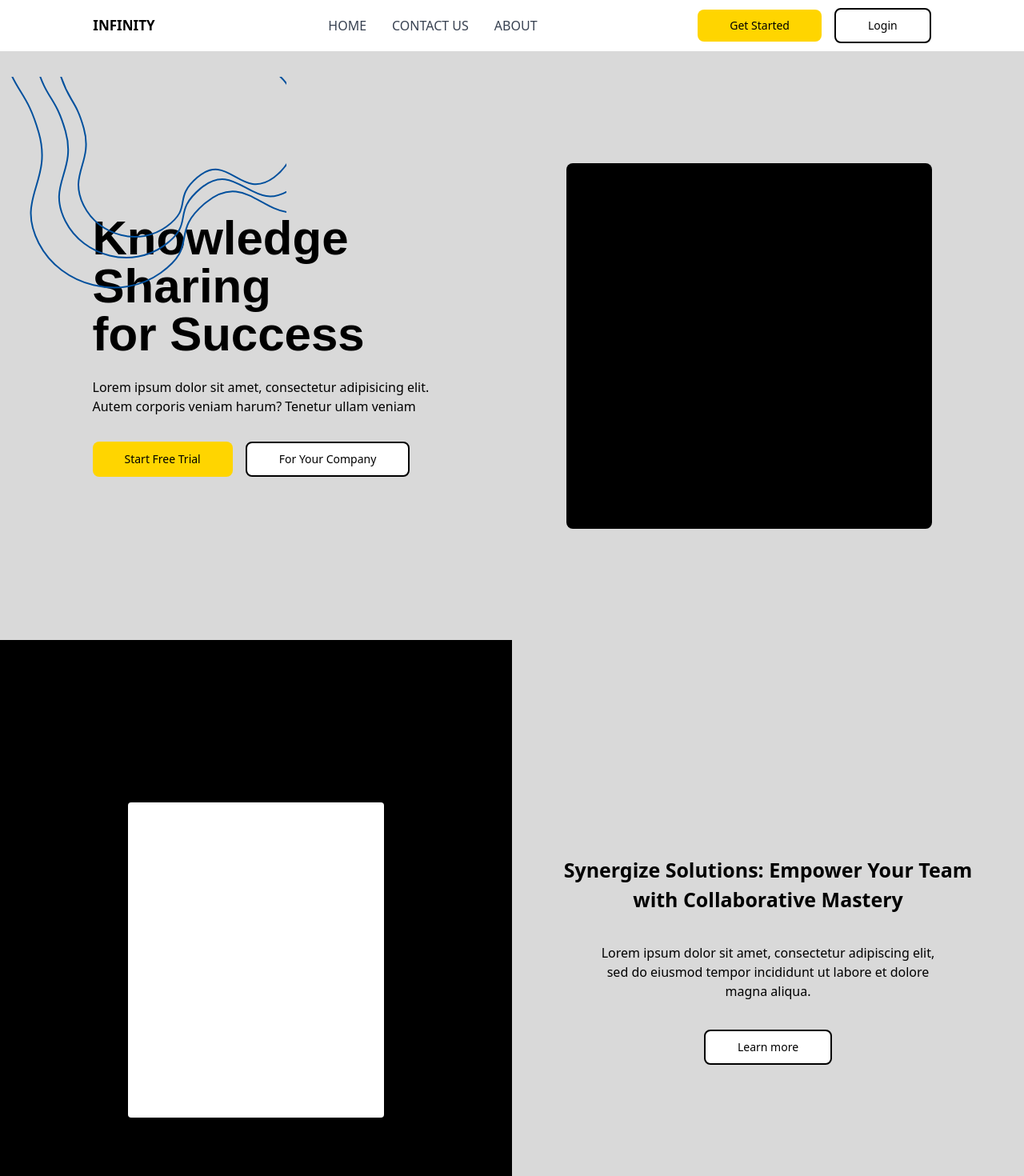
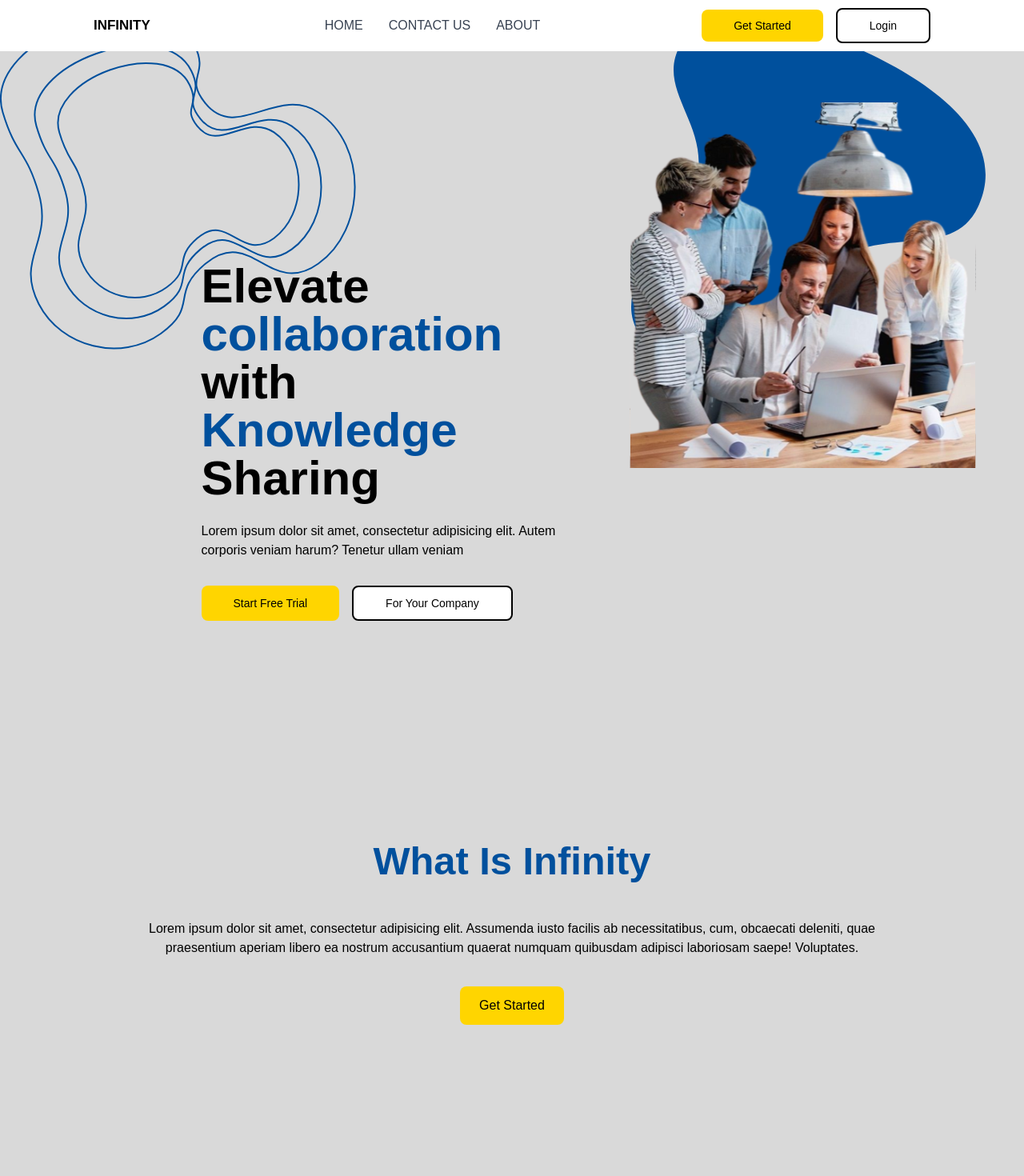
Before and after one commit to 4nskarts/hackathon-infinity, a React (Vite) app in the folder client/: page / in a window 1280 px wide. Shown: the top 1470 px of the page at 80% size. Built offline with nearby package versions, Linux system fonts and the light colour scheme.

Commit message:
added svgs to landingpage

```diff
--- a/client/src/App.jsx
+++ b/client/src/App.jsx
@@ -2,13 +2,13 @@ import React from "react";
 import "./index.css";
 import { BrowserRouter as Router, Routes, Route, Link } from "react-router-dom";
 import LandingPage from "./pages/LandingPage";
-import LoginPage from "./pages/LoginPage/LoginPage";
+/* import LoginPage from "./pages/LoginPage/LoginPage"; */
 function App() {
   return (
     <Router>
       <Routes>
         <Route path="/" element={<LandingPage />} />
-        <Route path="/login" element={<LoginPage />} />
+        {/* <Route path="/login" element={<LoginPage />} /> */}
         {/* <Route path="/login/company" element={<LoginPageCompany />} />
         <Route path="/login/employee" element={<LoginPageEmployee />} /> */}
       </Routes>
--- a/client/src/components/Navbar.jsx
+++ b/client/src/components/Navbar.jsx
@@ -43,7 +43,7 @@ function Navbar() {
     }, [isSidebarOpen]);
 
     return (
-        <nav className="h-16 flex absolute flex-row items-center justify-between md:justify-around  bg-white w-full font-poppins  top-0 px-4">
+        <nav className="h-16 flex absolute flex-row items-center justify-between md:justify-around  bg-white w-full font-poppins  top-0 px-4 z-50">
             <div
                 className="md:hidden text-2xl font-bold items-center cursor-pointer align-middle ml-5"
                 onClick={toggleSidebar}
--- a/client/src/components/PrimaryButton.jsx
+++ b/client/src/components/PrimaryButton.jsx
@@ -1,6 +1,6 @@
 function Button({ text }) {
   return (
-    <button className="py-2.5 text-sm  hidden md:inline px-10 rounded-lg bg-yellow text-black">
+    <button className="py-2.5 text-sm  hidden sm:inline px-10 rounded-lg bg-yellow text-black">
       {text}
     </button>
   );
--- a/client/src/components/ThirdButton.jsx
+++ b/client/src/components/ThirdButton.jsx
@@ -1,6 +1,6 @@
 function Button({ text }) {
   return (
-    <button className="py-2.5 px-10 rounded-lg text-sm bg-white text-black border-solid border-2 border-black">
+    <button className="py-2.5 px-10 rounded-lg text-sm bg-yellow text-black border-solid border-2 border-black">
       {text}
     </button>
   );
--- a/client/src/pages/LandingPage/index.jsx
+++ b/client/src/pages/LandingPage/index.jsx
@@ -12,15 +12,15 @@ import Footer from "./sections/Footer";
 
 function LandingPage() {
     return (
-        <main className="flex flex-col bg-[#D9D9D9]">
+        <main className="flex flex-col bg-[#D9D9D9] font-Quicksand">
             <Navbar />
             <Hero />
+            <CallToAction />
+            <About />
             <Features />
             <Testimonial />
             <SocialProof />
-            <About />
             <Statistics />
-            {/* <CallToAction /> */}
             <Footer />
         </main>
     );
--- a/client/src/pages/LandingPage/sections/CallToAction.jsx
+++ b/client/src/pages/LandingPage/sections/CallToAction.jsx
@@ -1,12 +1,23 @@
 import React from "react";
 
-function CallToAction () {
-    return <section className="flex flex-col bg-transparent px-5 md:px-32 text-center items-center justify-between min-h-[190px] sm:min-h-[230px]">
-        <h1 className="font-bold font-quicksand text-blue text-h3 sm:text-h1">What Is Infinity</h1>
-        <p className="text-caption sm:text-p text-[rgba(0, 0, 0, 0.60)]">Lorem ipsum dolor sit amet, consectetur adipisicing elit. Assumenda iusto facilis ab necessitatibus, cum, obcaecati deleniti, quae praesentium aperiam libero ea nostrum accusantium quaerat numquam quibusdam adipisci laboriosam saepe! Voluptates.</p>
-        <button className="bg-yellow text-black px-[24px] py-[12px] text-caption sm:text-p rounded-lg">
-            Get Started
+function CallToAction() {
+  return (
+    <section className="flex flex-col bg-transparent px-5 md:px-32 text-center items-center justify-between min-h-[190px] sm:min-h-[230px] h-[60vh]">
+      <div>
+        <h1 className="font-bold font-quicksand text-blue text-h3 sm:text-h1 ">
+          What Is Infinity
+        </h1>
+        <p className="text-caption sm:text-p text-[rgba(0, 0, 0, 0.60)] p-9">
+          Lorem ipsum dolor sit amet, consectetur adipisicing elit. Assumenda
+          iusto facilis ab necessitatibus, cum, obcaecati deleniti, quae
+          praesentium aperiam libero ea nostrum accusantium quaerat numquam
+          quibusdam adipisci laboriosam saepe! Voluptates.
+        </p>
+        <button className="bg-yellow p-9 text-black px-[24px] py-[12px] text-caption sm:text-p rounded-lg">
+          Get Started
         </button>
+      </div>
     </section>
+  );
 }
 export default CallToAction;
--- a/client/src/pages/LandingPage/sections/Features.jsx
+++ b/client/src/pages/LandingPage/sections/Features.jsx
@@ -1,6 +1,6 @@
 import React from "react";
 import ThirdButton from "../../../components/ThirdButton";
-
+import image from '../styles/assets/Frame 18.svg'
 function FeatureSection({ title, description, buttonText, reversed = false }) {
   const flexClass = reversed ? "md:flex-row-reverse" : "md:flex-row";
 
@@ -9,11 +9,9 @@ function FeatureSection({ title, description, buttonText, reversed = false }) {
       className={`w-full flex justify-between items-center  ${flexClass}`}
     >
       {/* Left Section */}
-      <div className="w-0 md:w-1/2 h-screen bg-black flex justify-center items-center">
-        <div className="hidden md:block w-[320px] h-[394px] rounded bg-white text-transparent">
-          qsmkjdqsjdk
-        </div>
-      </div>
+
+        <img src={image} className="w-1/2"/>
+
 
       {/* Right Section */}
       <div className="flex max-w-lg m-auto flex-col items-center justify-start">
--- a/client/src/pages/LandingPage/sections/Footer.jsx
+++ b/client/src/pages/LandingPage/sections/Footer.jsx
@@ -28,7 +28,7 @@ function Footer() {
   ];
 
   return (
-    <section className="flex flex-col bg-white-grey">
+    <section className="flex flex-col bg-white-grey text-blue">
       <div className="flex justify-center gap-7 items-center p-5">
         <div className="flex flex-wrap gap-4">
           {footerLinks1.map((link, index) => (
--- a/client/src/pages/LandingPage/sections/Hero.jsx
+++ b/client/src/pages/LandingPage/sections/Hero.jsx
@@ -1,28 +1,28 @@
 import PrimaryButton from "../../../components/PrimaryButton";
 import SecondaryButton from "../../../components/SecondaryButton";
-import shape from '../styles/assets/Group 1(1).svg'
+import shape from '../styles/assets/Group 1.svg'
+import shape2 from '../styles/assets/Vector 1.svg'
+import shape3 from '../styles/assets/Staffing_Company_in_Albany__OR-removebg-preview 1.svg'
 function Hero() {
   return (
-    <section className="h-screen pt-16 flex flex-col md:flex-row px-12 justify-around items-center">
-      <div className="flex flex-col md:w-[457px] justify-between">
-        <h1 className="text-5xl text-center md:text-left md:text-5xl lg:text-6xl font-quicksand font-bold mb-6 leading-tight">
-          Knowledge
-          <br />
-          Sharing
-          <br />
-          for Success
+    <section className="h-[130vh] pt-16 flex flex-col md:flex-row px-12 justify-around items-center font-Quicksand">
+      <div className="flex flex-col md:w-[457px] mr-0 md:mr-[20rem]">
+        <h1 className="z-50 text-5xl text-left md:text-left md:text-5xl lg:text-6xl font-quicksand font-bold mb-6 leading-tight mr-0 md:mr-12">
+        Elevate <span className="text-blue">collaboration</span> with <span className="text-blue">Knowledge</span> Sharing
         </h1>
-        <p className="text-xl text-center md:text-left md:text-base mb-8">
+        <p className="z-50 text-xl text-center md:text-left md:text-base mb-8">
           Lorem ipsum dolor sit amet, consectetur adipisicing elit. Autem
           corporis veniam harum? Tenetur ullam veniam
         </p>
-        <div className="flex flex-col md:flex-row gap-4">
+        <div className="z-50 flex flex-col md:flex-row gap-4">
           <PrimaryButton text="Start Free Trial" />
           <SecondaryButton text="For Your Company" />
         </div>
       </div>
-      <div className="hidden md:block bg-black rounded-lg w-full md:w-[457px] h-[457px]"></div>
-    <img src={shape} className="absolute top-24 left-0"/>
+      <img src={shape3} className="absolute top-32 right-12 z-40 hidden md:block  w-full md:w-[457px] h-[457px]"/>
+      <img src={shape} className="absolute top-4 left-0 z-0" />
+      <img src={shape2} className="absolute hidden md:block top-4 right-12 z-0" />
+
     </section>
   );
 }
--- a/client/src/pages/LandingPage/sections/Testimonial.jsx
+++ b/client/src/pages/LandingPage/sections/Testimonial.jsx
@@ -3,14 +3,16 @@ import "slick-carousel/slick/slick.css";
 import "slick-carousel/slick/slick-theme.css";
 import { useRef } from "react";
 import "../styles/testimonial.css";
+import shape2 from '../styles/assets/Group 1(2).svg'
 
 const TestimonialItem = ({ text, author, imageUrl }) => (
-  <div className="text-center container-test flex flex-col items-center justify-center bg-transparent">
+  <div className="text-center container-test flex flex-col items-center justify-center bg-transparent relative">
     <img
       src={imageUrl}
       className="h-16 w-16 border-4 border-blue object-cover rounded-full my-3"
       alt="nope"
     />
+    <img src={shape2} className="absolute hidden md:block top-0 right-0 h-[14rem] z-0" />
     <div className="font-bold text-left">{author}</div>
     <div
       className="text-grey overflow-auto mx-2 align-left"
--- a/client/tailwind.config.js
+++ b/client/tailwind.config.js
@@ -7,7 +7,7 @@ module.exports = {
   theme: {
     extend: {
       fontFamily: {
-        'quicksand': ['Quicksand', 'sans-serif'],
+        'Quicksand': ['Quicksand', 'sans-serif'],
       },
       colors: {
         'black': '#000000',
```
Also changed, not shown: client/src/pages/LandingPage/sections/Statistics.jsx (+15 -14 lines), client/src/pages/LandingPage/styles/assets/Group 1(2).svg, client/src/pages/LandingPage/styles/assets/Group 1.svg.
